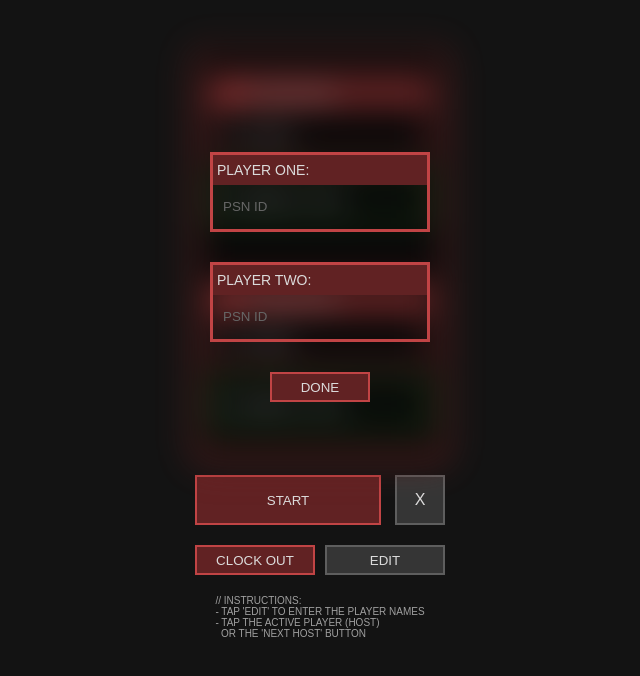
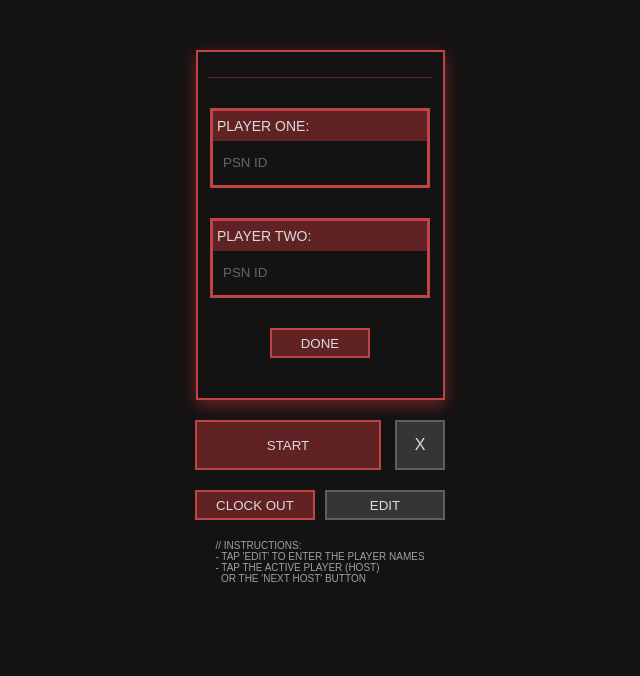
Before and after one commit to thomaidistheo/game-assistant, a plain HTML site: page index.html in a window 1280 px wide. Both pictures are taken after a click on the button "EDIT". Shown: the whole page, without its empty margins (320-960 px from the left). Drawn offline with Linux system fonts and the light colour scheme.

Commit message:
fixed buttons issue after edit

```diff
--- a/index.html
+++ b/index.html
@@ -55,6 +55,22 @@
                 </div>
             </button>
 
+            <div class="modal-container">
+                <div class="modal hidden">
+                    <div class="info-box player">
+                        <label class="title player-title" for="playerOne">Player One:</label>
+                        <input type="text" placeholder="PSN ID" name="playerOne">
+                    </div>
+                    <div class="info-box player">
+                        <label class="title player-title" for="playerTwo">Player Two:</label>
+                        <input type="text" placeholder="PSN ID" name="playerTwo">
+                    </div>
+                    <button class="done-btn">
+                        DONE
+                    </button>
+                </div>
+            </div>
+
         </div>
 
         <div class="section">
@@ -83,21 +99,7 @@
         </div>
 
 
-        <div class="modal-container">
-            <div class="modal hidden">
-                <div class="info-box player">
-                    <label class="title player-title" for="playerOne">Player One:</label>
-                    <input type="text" placeholder="PSN ID" name="playerOne">
-                </div>
-                <div class="info-box player">
-                    <label class="title player-title" for="playerTwo">Player Two:</label>
-                    <input type="text" placeholder="PSN ID" name="playerTwo">
-                </div>
-                <button class="done-btn">
-                    DONE
-                </button>
-            </div>
-        </div>
+
     </div>
 
     <audio id="clickSound" src="assets/sounds/zapsplat_multimedia_button_click_006_53867.mp3" preload="auto"></audio>
--- a/script.js
+++ b/script.js
@@ -224,15 +224,14 @@ let modal = document.querySelector(".modal");
 
 editBtn.addEventListener('click', function() {
     modal.classList.toggle("hidden");
-    playersContainer.classList.toggle("blur");
-    playerOneBtn.disabled = true;
-    playerTwoBtn.disabled = true;
-    nextBtn.disabled = true;
-    resetBtn.disabled = true;
+    playerOne.classList.toggle("hidden");
+    playerTwo.classList.toggle("hidden");
 })
 
 doneBtn.addEventListener('click', function() {
     modal.classList.add("hidden");
+    playerOne.classList.toggle("hidden");
+    playerTwo.classList.toggle("hidden");
     playersContainer.classList.toggle("blur");
     playerOneName.innerHTML = playerOneNameInput.value;
     playerTwoName.innerHTML = playerTwoNameInput.value;
--- a/style.css
+++ b/style.css
@@ -161,15 +161,6 @@ textarea, input {
     color: var(--light-text);
 }
 
-.blur {
-    filter: blur(1rem);
-    background: rgba(0, 0, 0, 0.7);
-}
-
-.modal-container {
-    position: absolute;
-}
-
 .modal {
     display: flex;
     flex-direction: column;
@@ -204,7 +195,7 @@ input {
     width: 100px;
 
     margin-top: 15px;
-    margin-bottom: 150px;
+    margin-bottom: 30px;
 
     background: var(--dark-red);
     border: 2px solid var(--light-red);
```
